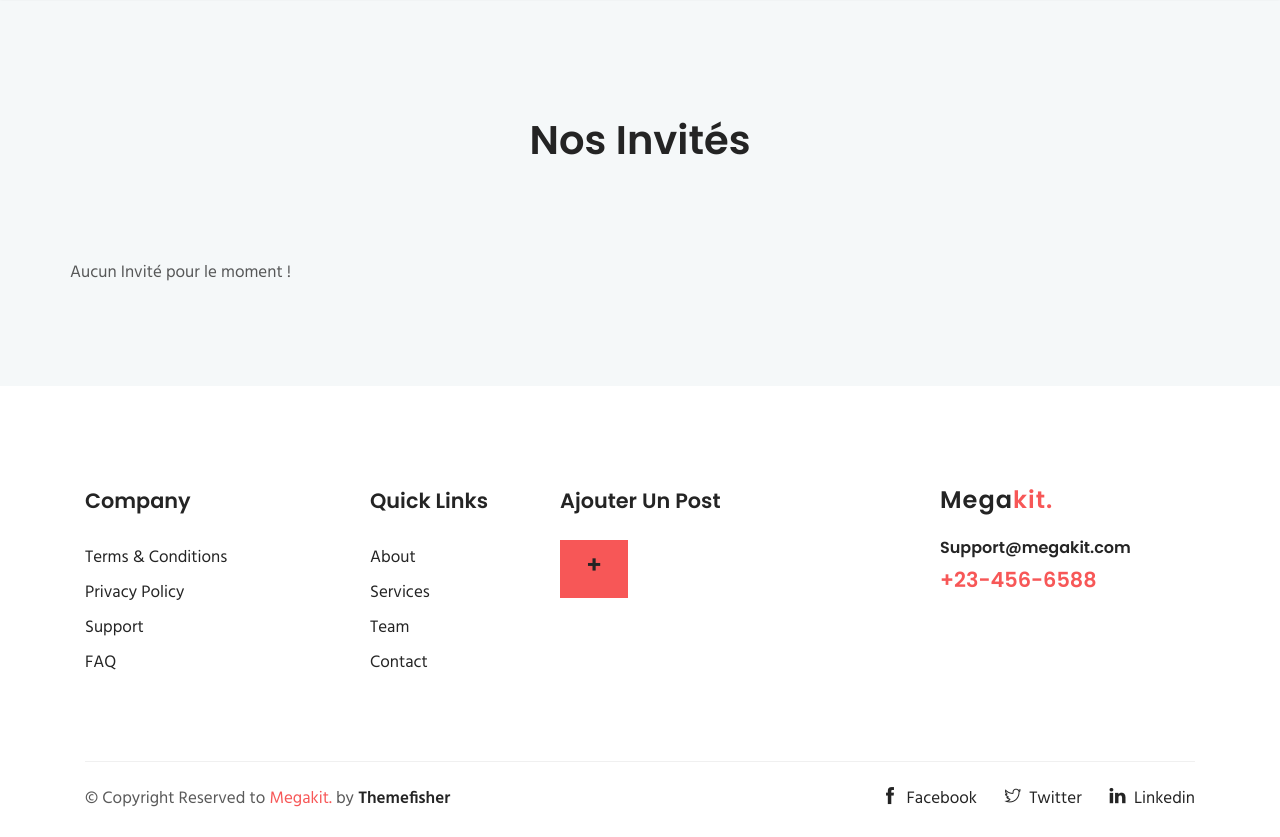
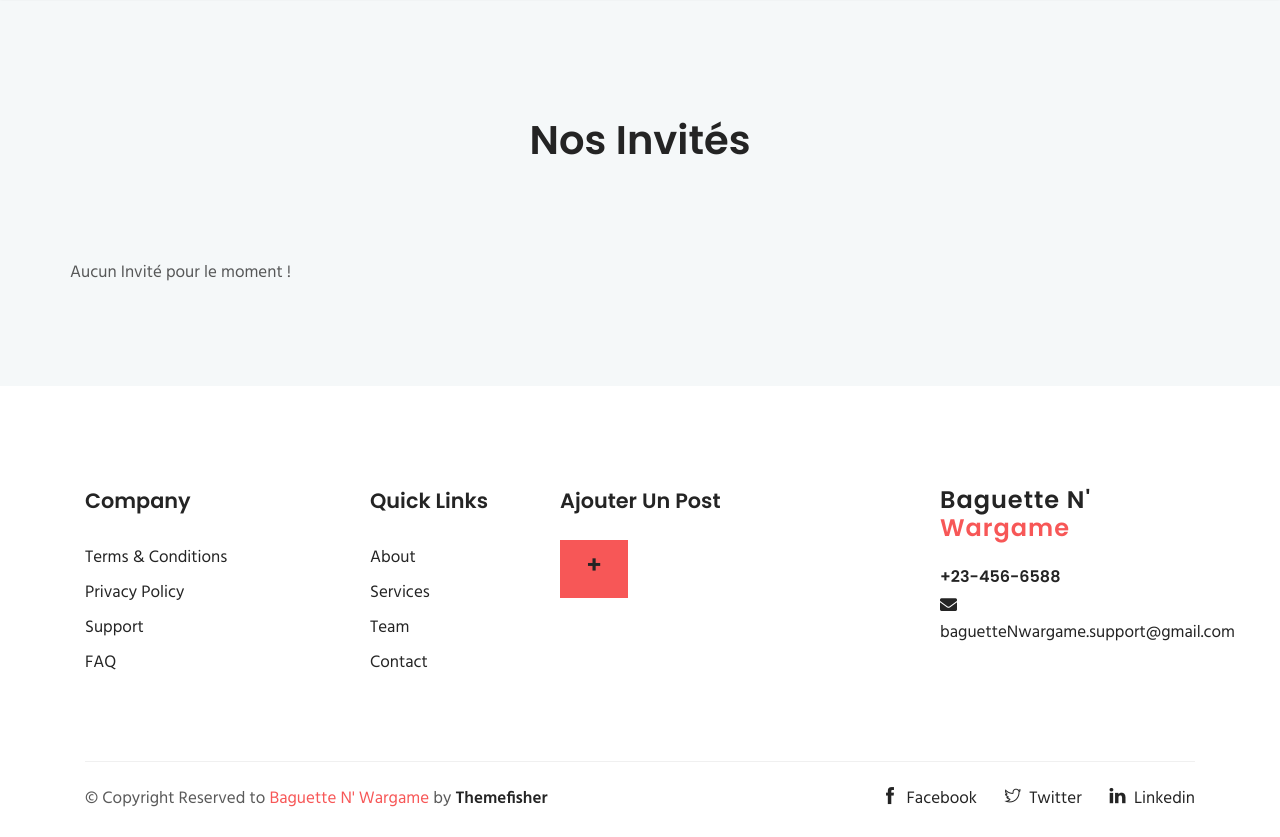
Before and after one commit to Narrateur/ISI_Web4Event_V1, a CodeIgniter app: page /database/index.php/invite/galerie in a window 1280 px wide. Shown: the part 140-977 px from the top of the page. Run offline with CodeIgniter, Linux system fonts and the light colour scheme; data that the repository does not hold is empty; some libraries are stand-ins or nearby versions; some web fonts are replaced.

Commit message:
modif des menus

```diff
--- a/application/views/templates/bas.php
+++ b/application/views/templates/bas.php
@@ -36,10 +36,10 @@
 			<div class="col-lg-3 ml-auto col-sm-6">
 				<div class="widget">
 					<div class="logo mb-4">
-						<h3>Mega<span>kit.</span></h3>
+						<h3>Baguette N' <span>Wargame</span></h3>
 					</div>
-					<h6><a href="tel:+23-345-67890" >Support@megakit.com</a></h6>
-					<a href="mailto:support@gmail.com"><span class="text-color h4">+23-456-6588</span></a>
+					<h6><a href="tel:#" >+23-456-6588</a></h6>
+					<a href="mailto:baguetteNwargame.support@gmail.com" ><i class="fa fa-envelope mr-2"></i><span>baguetteNwargame.support@gmail.com</span></a>
 				</div>
 			</div>
 		</div>
@@ -48,14 +48,14 @@
 			<div class="row">
 				<div class="col-lg-6">
 					<div class="copyright">
-						&copy; Copyright Reserved to <span class="text-color">Megakit.</span> by <a href="https://themefisher.com/" target="_blank">Themefisher</a>
+						&copy; Copyright Reserved to <span class="text-color">Baguette N' Wargame</span> by <a href="https://themefisher.com/" target="_blank">Themefisher</a>
 					</div>
 				</div>
 				<div class="col-lg-6 text-left text-lg-right">
 					<ul class="list-inline footer-socials">
-						<li class="list-inline-item"><a href="https://www.facebook.com/themefisher"><i class="ti-facebook mr-2"></i>Facebook</a></li>
-						<li class="list-inline-item"><a href="https://twitter.com/themefisher"><i class="ti-twitter mr-2"></i>Twitter</a></li>
-						<li class="list-inline-item"><a href="https://www.pinterest.com/themefisher/"><i class="ti-linkedin mr-2 "></i>Linkedin</a></li>
+						<li class="list-inline-item"><a href="#"><i class="ti-facebook mr-2"></i>Facebook</a></li>
+						<li class="list-inline-item"><a href="#"><i class="ti-twitter mr-2"></i>Twitter</a></li>
+						<li class="list-inline-item"><a href="#"><i class="ti-linkedin mr-2 "></i>Linkedin</a></li>
 					</ul>
 				</div>
 			</div>
--- a/application/views/templates/haut.php
+++ b/application/views/templates/haut.php
@@ -8,7 +8,7 @@
 
   <meta name="author" content="themefisher.com">
 
-  <title>Megakit| Html5 Agency template</title>
+  <title>Baguette N' Wargame</title>
 
   <!-- bootstrap.min css -->
   <link rel="stylesheet" href="<?php echo base_url(); ?>style/plugins/bootstrap/css/bootstrap.min.css">
@@ -36,8 +36,8 @@
 			<div class="row justify-content-between align-items-center">
 				<div class="col-lg-2 col-md-4">
 					<div class="header-top-socials text-center text-lg-left text-md-left">
-						<a href="https://www.facebook.com/themefisher" target="_blank"><i class="ti-facebook"></i></a>
-						<a href="https://twitter.com/themefisher" target="_blank"><i class="ti-twitter"></i></a>
+						<a href="#" target="_blank"><i class="ti-facebook"></i></a>
+						<a href="#" target="_blank"><i class="ti-twitter"></i></a>
 						<a href="https://github.com/Narrateur/" target="_blank"><i class="ti-github"></i></a>
 					</div>
 				</div>
--- a/application/views/templates/haut_invite.php
+++ b/application/views/templates/haut_invite.php
@@ -43,9 +43,9 @@
 		  <div class="collapse navbar-collapse text-center" id="navbarsExample09">
 			<ul class="navbar-nav ml-auto">
 
-				<li class="nav-item"><a class="nav-link" href="<?php echo base_url(); ?>index.php/animation/tout_afficher">Passeport</a></li>
+				<li class="nav-item"><a class="nav-link" href="<?php echo base_url(); ?>index.php/">Passeport</a></li>
 
-				<li class="nav-item"><a class="nav-link" href="<?php echo base_url(); ?>index.php/invite/galerie">Post</a></li>
+				<li class="nav-item"><a class="nav-link" href="<?php echo base_url(); ?>index.php/">Post</a></li>
 
         <?php if($this->session->userdata('statut') != null) echo"<li class='nav-item'><a class='nav-link' href='".base_url()."index.php/compte/afficher/".$this->session->userdata('username')."'>Mon Compte<br>".$this->session->userdata('username')."</a></li>"; ?>
 
```
